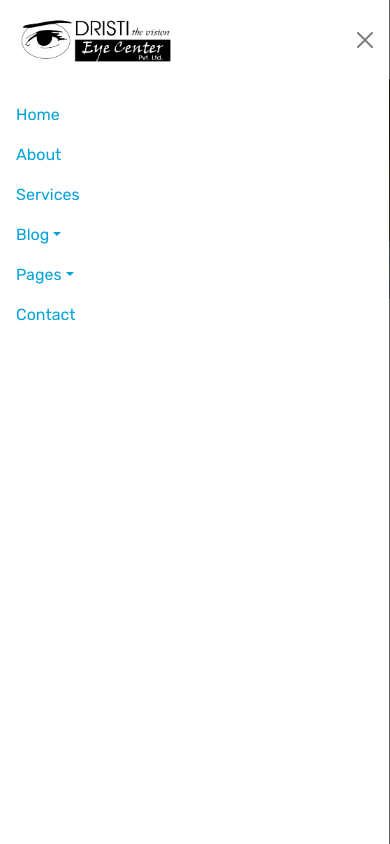
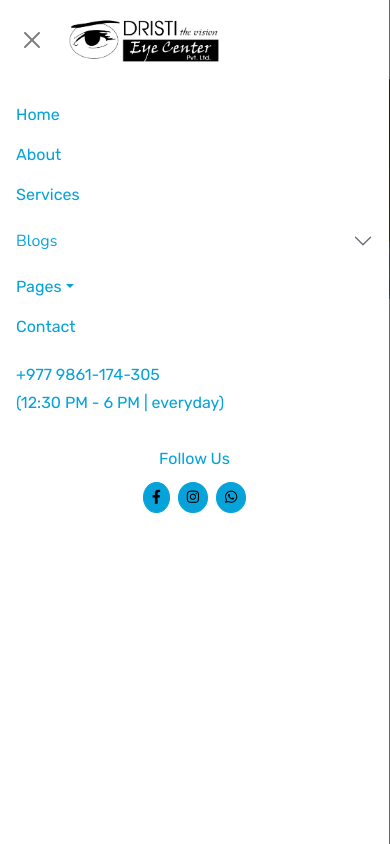
Before and after one commit to Skyz03/Startup-1, a website with bundled scripts: page index.html in a window 390 px wide. Both pictures are taken after a click on the button 320 px from the left and 39 px from the top of the page. Shown: the top 844 px of the page. Built offline with nearby package versions, Linux system fonts and the light colour scheme.

Commit message:
fix: updates in the offcanvas

```diff
--- a/index.html
+++ b/index.html
@@ -128,28 +128,84 @@
         <!-- ! OffCanvas Start  -->
         <div class="offcanvas offcanvas-start" tabindex="-1" id="offcanvasExample"
             aria-labelledby="offcanvasExampleLabel">
-            <div class="offcanvas-header">
-                <a href="index.html" class="navbar-brand p-0">
+            <div class="offcanvas-header justify-content-start">
+                <button type="button" class="btn-close text-reset m-0" data-bs-dismiss="offcanvas" aria-label="Close">
+                </button>
+                <a href="index.html" class="navbar-brand p-0 ms-3">
                     <picture>
                         <source media="(min-width:992px)" srcset="./img/2.png">
                         <img src="./img/2.png" alt="image" style="width:160px;">
                     </picture>
                 </a>
-                <button type="button" class="btn-close text-reset" data-bs-dismiss="offcanvas"
-                    aria-label="Close"></button>
             </div>
             <div class="offcanvas-body">
                 <div class="navbar-nav ms-auto py-0">
                     <a href="index.html" class="nav-item nav-link active">Home</a>
                     <a href="about.html" class="nav-item nav-link">About</a>
                     <a href="service.html" class="nav-item nav-link">Services</a>
-                    <div class="nav-item dropdown">
-                        <a href="#" class="nav-link dropdown-toggle" data-bs-toggle="dropdown">Blog</a>
-                        <div class="dropdown-menu m-0">
-                            <a href="blog.html" class="dropdown-item">Blog Grid</a>
-                            <a href="detail.html" class="dropdown-item">Blog Detail</a>
+                    <!-- ! Accordion Start  -->
+                    <div class="accordion accordion-flush" id="accordionFlushExample">
+                        <!-- * 1st Item  -->
+                        <div class="accordion-item">
+                            <h2 class="accordion-header" id="flush-headingOne">
+                                <button class="accordion-button collapsed" type="button" data-bs-toggle="collapse"
+                                    data-bs-target="#flush-collapseOne" aria-expanded="false"
+                                    aria-controls="flush-collapseOne" style="padding: 1rem 0; color:  #06A3DA;">
+                                    Blogs
+                                </button>
+                            </h2>
+                            <div id="flush-collapseOne" class="accordion-collapse collapse"
+                                aria-labelledby="flush-headingOne" data-bs-parent="#accordionFlushExample">
+                                <ul class="list-group list-group-flush">
+                                    <li class="list-group-item" style="padding: 1rem; color: #06A3DA;">Blog 1</li>
+                                    <li class="list-group-item" style="padding: 1rem; color: #06A3DA;">Blog 2</li>
+                                </ul>
+                            </div>
                         </div>
+                        <!-- * 2nd Item  -->
+                        <!-- <div class="accordion-item">
+                            <h2 class="accordion-header" id="flush-headingTwo">
+                                <button class="accordion-button collapsed" type="button" data-bs-toggle="collapse"
+                                    data-bs-target="#flush-collapseTwo" aria-expanded="false"
+                                    aria-controls="flush-collapseTwo">
+                                    Accordion Item #2
+                                </button>
+                            </h2>
+                            <div id="flush-collapseTwo" class="accordion-collapse collapse"
+                                aria-labelledby="flush-headingTwo" data-bs-parent="#accordionFlushExample">
+                                <div class="accordion-body">Placeholder content for this accordion, which is intended to
+                                    demonstrate the
+                                    <code>.accordion-flush</code> class. This is the second item's accordion body. Let's
+                                    imagine this being
+                                    filled with some actual content.
+                                </div>
+                            </div>
+                        </div> -->
+                        <!-- * 3rd Item  -->
+                        <!-- <div class="accordion-item">
+                            <h2 class="accordion-header" id="flush-headingThree">
+                                <button class="accordion-button collapsed" type="button" data-bs-toggle="collapse"
+                                    data-bs-target="#flush-collapseThree" aria-expanded="false"
+                                    aria-controls="flush-collapseThree">
+                                    Accordion Item #3
+                                </button>
+                            </h2>
+                            <div id="flush-collapseThree" class="accordion-collapse collapse"
+                                aria-labelledby="flush-headingThree" data-bs-parent="#accordionFlushExample">
+                                <div class="accordion-body">Placeholder content for this accordion, which is intended to
+                                    demonstrate the
+                                    <code>.accordion-flush</code> class. This is the third item's accordion body.
+                                    Nothing more exciting
+                                    happening here in terms of content, but just filling up the space to make it look,
+                                    at least at first
+                                    glance, a bit more representative of how this would look in a real-world
+                                    application.
+                                </div>
+                            </div>
+                        </div> -->
                     </div>
+                    <!-- ! Accordion End  -->
+                    <!-- Next Offcanvas Item  -->
                     <div class="nav-item dropdown">
                         <a href="#" class="nav-link dropdown-toggle" data-bs-toggle="dropdown">Pages</a>
                         <div class="dropdown-menu m-0">
@@ -173,6 +229,35 @@
                         <li><a class="dropdown-item" href="#">Something else here</a></li>
                     </ul>
                 </div> -->
+
+                <!-- * Whatsapp Number Section Start -->
+                <div style="color: #06A3DA; margin-top: 1rem; ">
+                    <p class="my-1">+977 9861-174-305</p>
+                    <p class="my-1">(12:30 PM - 6 PM | everyday)</p>
+                </div>
+                <!-- * Whatsapp Number Section End -->
+
+                <!-- * Follow Us Start Offcanvas  -->
+                <div style="color: #06A3DA; margin-top: 2rem; text-align: center;">
+                    <p class="my-1">Follow Us</p>
+                    <div class="d-inline-flex align-items-center" style="height: 45px;">
+                        <!-- <a class="btn btn-sm btn-outline-light btn-sm-square rounded-circle me-2" href=""><i
+              class="fab fa-twitter fw-normal"></i></a> -->
+                        <a class="btn btn-sm btn-primary btn-sm-square rounded-circle me-2"
+                            href="https://m.facebook.com/100063516854997/"><i
+                                class="fab fa-facebook-f fw-normal"></i></a>
+                        <!-- <a class="btn btn-sm btn-outline-light btn-sm-square rounded-circle me-2" href=""><i
+              class="fab fa-linkedin-in fw-normal"></i></a> -->
+                        <a class="btn btn-sm btn-primary btn-sm-square rounded-circle me-2"
+                            href="https://instagram.com/dristi_the_vision_eye_center?igshid=OTJlNzQ0NWM="><i
+                                class="fab fa-instagram fw-normal"></i></a>
+                        <a class="btn btn-sm btn-primary btn-sm-square rounded-circle"
+                            href="https://wa.me/9779861174305"><i class="fab fa-whatsapp fw-normal"></i></a>
+                        <!-- ! Social Links Ends  -->
+                    </div>
+                </div>
+                <!-- * Follow Us End Offcanvas  -->
+
             </div>
         </div>
         <!-- ! OffCanvas End  -->
```
